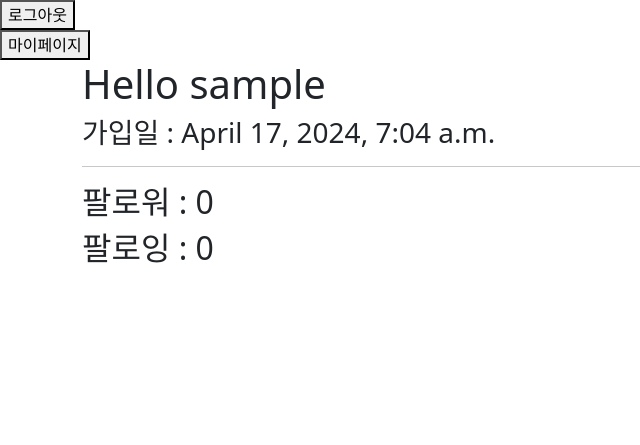
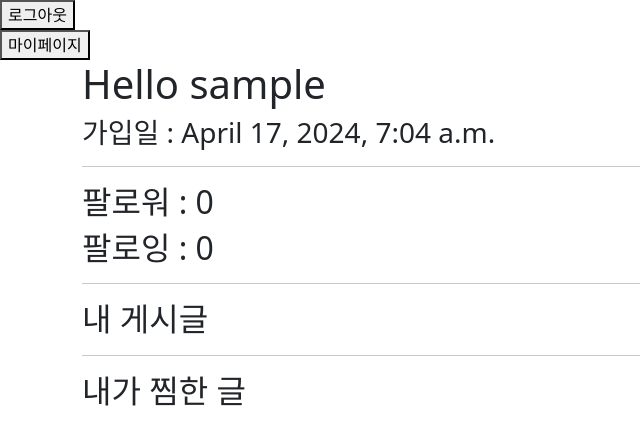
Before and after one commit to pkg0203/SpartaMarket, a Django app: template spartamarket/accounts/templates/accounts/mypage.html in a window 1280 px wide. Shown: the top 445 px of the page, without its empty margins (0-640 px from the left). Run offline with Django 4.2, Linux system fonts and the light colour scheme; the template is opened without the code that fills it, so the values that code supplies are empty; the visitor is signed in with stand-in values (Sample User, id 1).

Commit message:
mypage UI 조금 변경

```diff
--- a/spartamarket/accounts/templates/accounts/mypage.html
+++ b/spartamarket/accounts/templates/accounts/mypage.html
@@ -16,4 +16,7 @@
     <hr>
     <h2>팔로워 : {{user.followers.all.count}}</h2>
     <h2>팔로잉 : {{user.follow.all.count}}</h2>
+    <hr>
+    <h2>내 게시글</h2><hr>
+    <h2>내가 찜한 글</h2>
 {%endblock content%}
```
